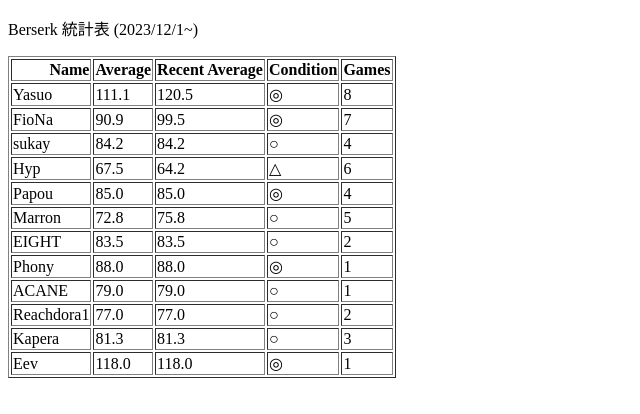
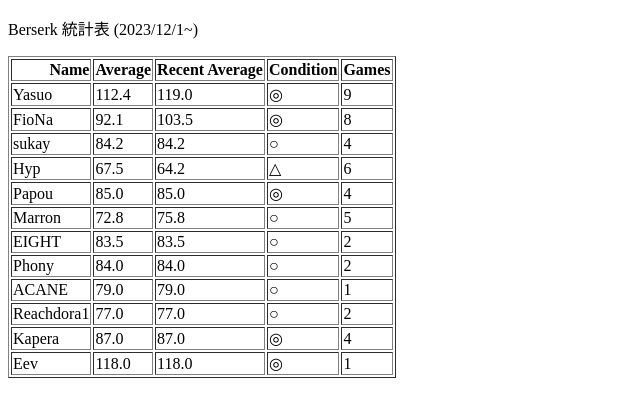
Before and after one commit to fionachan99/berserk, a plain HTML site: page index.html in a window 1280 px wide. Shown: the whole page, without its empty margins (0-640 px from the left). Drawn offline with Linux system fonts and the light colour scheme.

Commit message:
Update index.html

```diff
--- a/index.html
+++ b/index.html
@@ -18,17 +18,17 @@
   <tbody>
     <tr>
       <td>Yasuo</td>
-      <td>111.1</td>
-      <td>120.5</td>
+      <td>112.4</td>
+      <td>119.0</td>
       <td>◎</td>
-      <td>8</td>
+      <td>9</td>
     </tr>
     <tr>
       <td>FioNa</td>
-      <td>90.9</td>
-      <td>99.5</td>
+      <td>92.1</td>
+      <td>103.5</td>
       <td>◎</td>
-      <td>7</td>
+      <td>8</td>
     </tr>
     <tr>
       <td>sukay</td>
@@ -67,10 +67,10 @@
     </tr>
     <tr>
       <td>Phony</td>
-      <td>88.0</td>
-      <td>88.0</td>
-      <td>◎</td>
-      <td>1</td>
+      <td>84.0</td>
+      <td>84.0</td>
+      <td>○</td>
+      <td>2</td>
     </tr>
     <tr>
       <td>ACANE</td>
@@ -88,10 +88,10 @@
     </tr>
     <tr>
       <td>Kapera</td>
-      <td>81.3</td>
-      <td>81.3</td>
-      <td>○</td>
-      <td>3</td>
+      <td>87.0</td>
+      <td>87.0</td>
+      <td>◎</td>
+      <td>4</td>
     </tr>
     <tr>
       <td>Eev</td>
```
